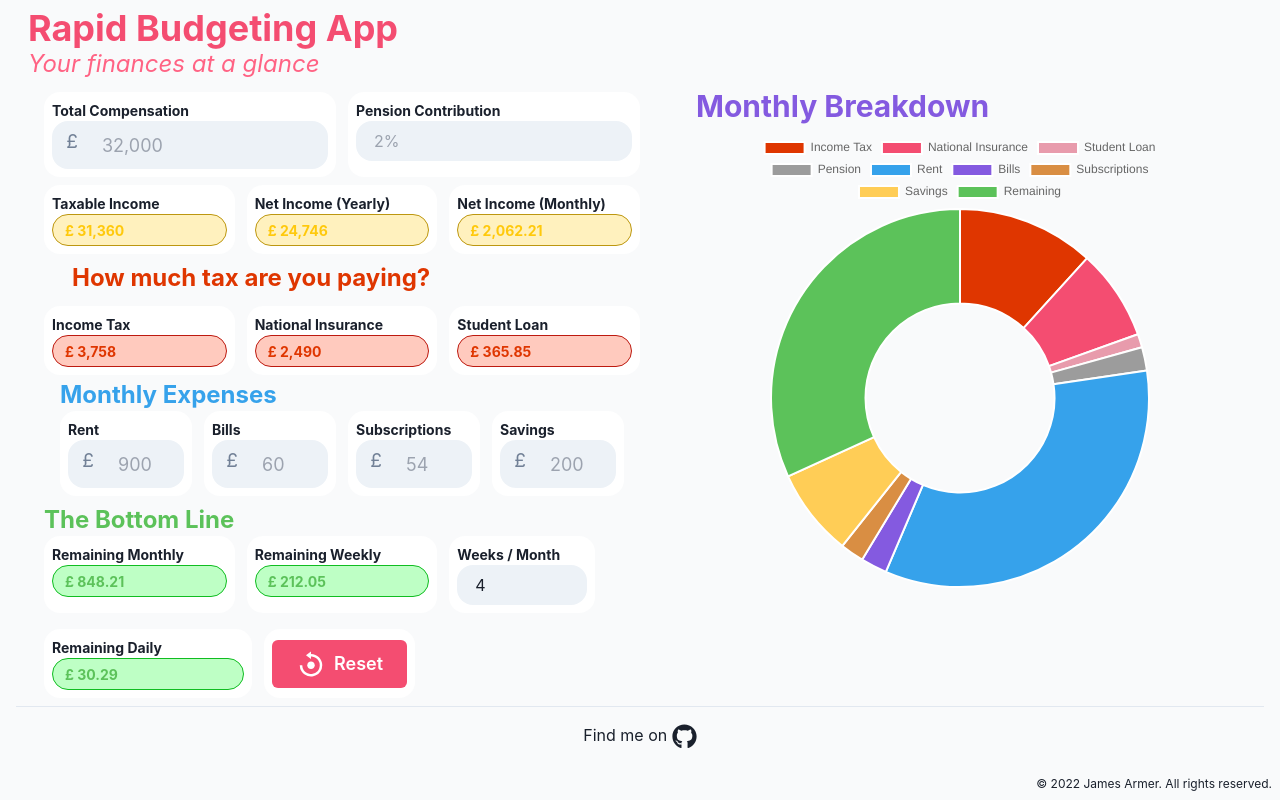
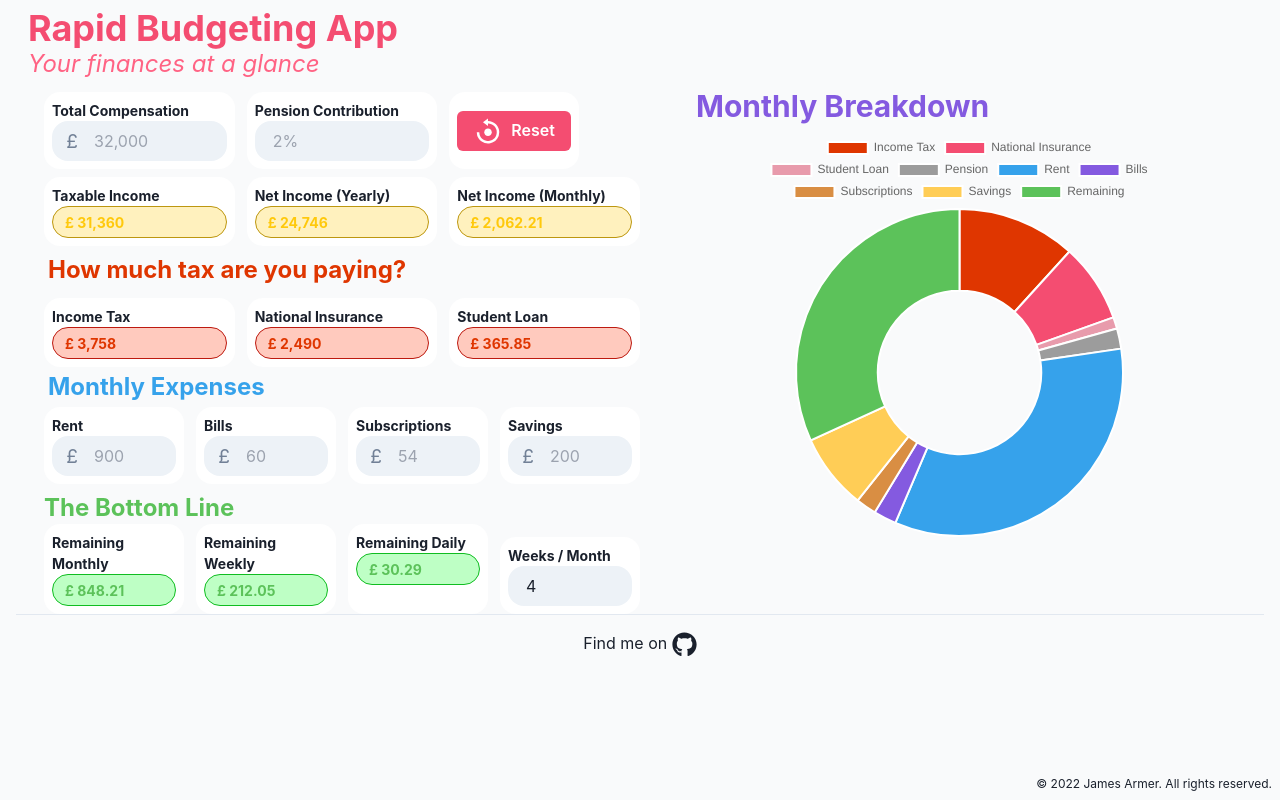
Before and after one commit to JamesArmer/rapid_budgeting_app, a Next.js app: page / in a window 1280 px wide. Built offline with nearby package versions, Linux system fonts and the light colour scheme.

Commit message:
refactor: move components onto the same lines

```diff
--- a/components/BottomLine.tsx
+++ b/components/BottomLine.tsx
@@ -5,7 +5,6 @@ import {
 } from "../constants/InputNames";
 import GreenInput from "./inputs/GreenInput";
 import GreyInputNonMonetary from "./inputs/GreyInputNonMonetary";
-import ResetButton from "./ResetButton";
 
 export default function BottomLine({
   remainingMonthly,
@@ -13,14 +12,12 @@ export default function BottomLine({
   remainingDaily,
   weeksInMonth,
   onBlur,
-  onClick,
 }: {
   remainingMonthly: number;
   remainingWeekly: number;
   remainingDaily: number;
   weeksInMonth: number;
   onBlur: Function;
-  onClick: Function;
 }) {
   return (
     <>
@@ -47,6 +44,15 @@ export default function BottomLine({
               }).format(remainingWeekly)}
             />
           </Flex>
+          <Flex className="flex-1">
+            <GreenInput
+              title="Remaining Daily"
+              titleSize="sm"
+              placeholderText={new Intl.NumberFormat("en-GB", {
+                maximumFractionDigits: 2,
+              }).format(remainingDaily)}
+            />
+          </Flex>
           <Flex className="flex-1 self-end">
             <GreyInputNonMonetary
               name={weeksInMonthInput}
@@ -62,22 +68,6 @@ export default function BottomLine({
           </Flex>
         </Stack>
       </div>
-      <div className="flex pt-4 pb-2">
-        <Stack direction="row" spacing={0}>
-          <Flex className="flex-1">
-            <GreenInput
-              title="Remaining Daily"
-              titleSize="sm"
-              placeholderText={new Intl.NumberFormat("en-GB", {
-                maximumFractionDigits: 2,
-              }).format(remainingDaily)}
-            />
-          </Flex>
-          <Flex className="flex-1">
-            <ResetButton onClick={onClick} />
-          </Flex>
-        </Stack>
-      </div>
     </>
   );
 }
--- a/components/Compensation.tsx
+++ b/components/Compensation.tsx
@@ -6,15 +6,18 @@ import {
   penContrPlaceholder,
   totalCompPlaceholder,
 } from "../constants/PlaceholderNumbers";
+import ResetButton from "./buttons/ResetButton";
 
 export default function Compensation({
   totalComp,
   penContr,
   onBlur,
+  onClick,
 }: {
   totalComp: number;
   penContr: number;
   onBlur: Function;
+  onClick: Function;
 }) {
   return (
     <div className="flex">
@@ -45,6 +48,9 @@ export default function Compensation({
             onBlur={onBlur}
           />
         </Flex>
+        <Flex className="flex-1">
+          <ResetButton onClick={onClick} />
+        </Flex>
       </Stack>
     </div>
   );
--- a/components/Expenses.tsx
+++ b/components/Expenses.tsx
@@ -27,10 +27,6 @@ export default function Expenses({
   onBlur: Function;
 }) {
   return (
-    <>
-      <div className="pl-3">
-        <h3 className="font-bold text-2xl text-blue-main">Monthly Expenses</h3>
-      </div>
     <div className="sm:flex">
       <div className="flex-1">
         <Stack direction="row" spacing={0}>
@@ -42,9 +38,7 @@ export default function Expenses({
               defaultValue={
                 rent > 0 ? new Intl.NumberFormat().format(rent) : ""
               }
-                placeholderText={new Intl.NumberFormat().format(
-                  rentPlaceholder
-                )}
+              placeholderText={new Intl.NumberFormat().format(rentPlaceholder)}
               htmlSize={6}
               onBlur={onBlur}
             />
@@ -57,9 +51,7 @@ export default function Expenses({
               defaultValue={
                 bills > 0 ? new Intl.NumberFormat().format(bills) : ""
               }
-                placeholderText={new Intl.NumberFormat().format(
-                  billsPlaceholder
-                )}
+              placeholderText={new Intl.NumberFormat().format(billsPlaceholder)}
               htmlSize={6}
               onBlur={onBlur}
             />
@@ -101,6 +93,5 @@ export default function Expenses({
         </Stack>
       </div>
     </div>
-    </>
   );
 }
--- a/components/ResetButton.tsx
+++ b/components/buttons/ResetButton.tsx
@@ -15,7 +15,7 @@ export default function ResetButton({ onClick }: { onClick: Function }) {
         leftIcon={<BiReset color="white" size="30" />}
         backgroundColor="#F44D71"
         color="white"
-        size="lg"
+        size="md"
         onClick={() => {
           onClick();
         }}
--- a/components/inputs/GreyInput.tsx
+++ b/components/inputs/GreyInput.tsx
@@ -42,7 +42,7 @@ export default function GreyInput({
           variant="filled"
           placeholder={placeholderText}
           defaultValue={defaultValue}
-          size="lg"
+          size="md"
           htmlSize={htmlSize}
           borderRadius="1rem"
           onBlur={(e) => {
--- a/components/titles/MainTitle.tsx
+++ b/components/titles/MainTitle.tsx
@@ -2,10 +2,10 @@ export default function MainTitle() {
   return (
     <div className="flex">
       <div className="flex-1 pl-3">
-        <h1 className="font-bold text-pink-main text-3xl md:text-4xl">
+        <h1 className="font-bold text-pink-main text-3xl sm:text-4xl">
           Rapid Budgeting App
         </h1>
-        <h2 className="italic text-pink-light text-xl md:text-2xl">
+        <h2 className="italic text-pink-light text-xl sm:text-2xl">
           Your finances at a glance
         </h2>
       </div>
--- /dev/null
+++ b/components/titles/MonthlyExpensesTitle.tsx
@@ -0,0 +1,7 @@
+export default function MonthlyExpensesTitle() {
+  return (
+    <div className="flex-1 self-end pl-4">
+      <h3 className="font-bold text-2xl text-blue-main">Monthly Expenses</h3>
+    </div>
+  );
+}
--- a/components/titles/TaxTitle.tsx
+++ b/components/titles/TaxTitle.tsx
@@ -1,6 +1,6 @@
 export default function TaxTitle() {
   return (
-    <div className="flex-1 self-end pl-4 md:pl-10">
+    <div className="flex-1 self-end pl-4">
       <h3 className="font-bold text-xl md:text-2xl text-red-light">
         How much tax are you paying?
       </h3>
--- a/pages/index.tsx
+++ b/pages/index.tsx
@@ -35,6 +35,7 @@ import { CalculateTax } from "../functions/helperFunctions";
 import MainTitle from "../components/titles/MainTitle";
 import TaxTitle from "../components/titles/TaxTitle";
 import ChartTitle from "../components/titles/ChartTitle";
+import MonthlyExpensesTitle from "../components/titles/MonthlyExpensesTitle";
 
 const Home: NextPage = () => {
   const [pageData, setPageData] = useState<PageData>(pageDataPlaceholder);
@@ -211,8 +212,10 @@ const Home: NextPage = () => {
                 totalComp={pageData.totalComp}
                 penContr={pageData.penContr}
                 onBlur={Calculate}
+                onClick={Reset}
               />
             </div>
+
             <div id="incomeDiv" className="pt-2">
               <Income
                 grossIncomeYearly={pageData.grossIncomeYearly}
@@ -220,6 +223,7 @@ const Home: NextPage = () => {
                 netIncomeMonthly={pageData.netIncomeMonthly}
               />
             </div>
+
             <div id="taxTitleDive" className="py-2">
               <TaxTitle />
             </div>
@@ -230,8 +234,11 @@ const Home: NextPage = () => {
                 studentLoan={pageData.studentLoan}
               />
             </div>
-            <div id="expensesDiv" className="flex w-full py-1">
-              <div id="monthlyDiv" className="sm:px-4">
+
+            <div id="monthlyExpensesTitleDiv" className="pt-1">
+              <MonthlyExpensesTitle />
+            </div>
+            <div id="monthlyExpensesDiv" className="flex w-full py-1">
               <Expenses
                 rent={pageData.rent}
                 bills={pageData.bills}
@@ -240,7 +247,7 @@ const Home: NextPage = () => {
                 onBlur={Calculate}
               />
             </div>
-            </div>
+
             <div id="bottomLineDiv" className="pt-1">
               <BottomLine
                 remainingMonthly={pageData.remainingMonthly}
@@ -248,14 +255,14 @@ const Home: NextPage = () => {
                 remainingDaily={pageData.remainingDaily}
                 weeksInMonth={pageData.weeksInMonth}
                 onBlur={Calculate}
-                onClick={Reset}
               />
             </div>
           </form>
         </div>
+
         <div id="chartMainDiv" className="flex-1">
           <ChartTitle />
-          <div id="chartDiv" className="m-auto pt-2 w-7/8 sm:w-3/4">
+          <div id="chartDiv" className="m-auto pt-2 w-7/8 sm:w-2/3">
             <DonutChart chartData={chartData} />
           </div>
         </div>
```
Lines whose indentation alone changed are shown as unchanged.
